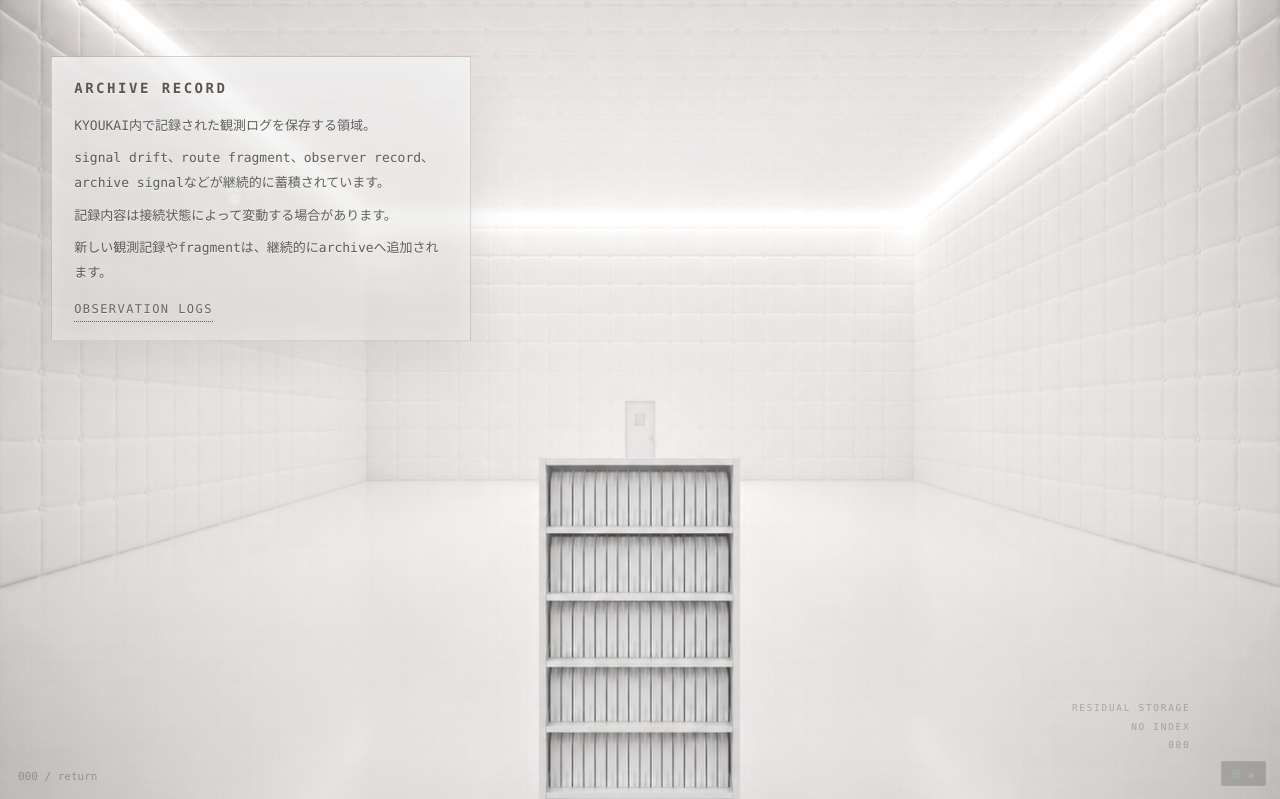
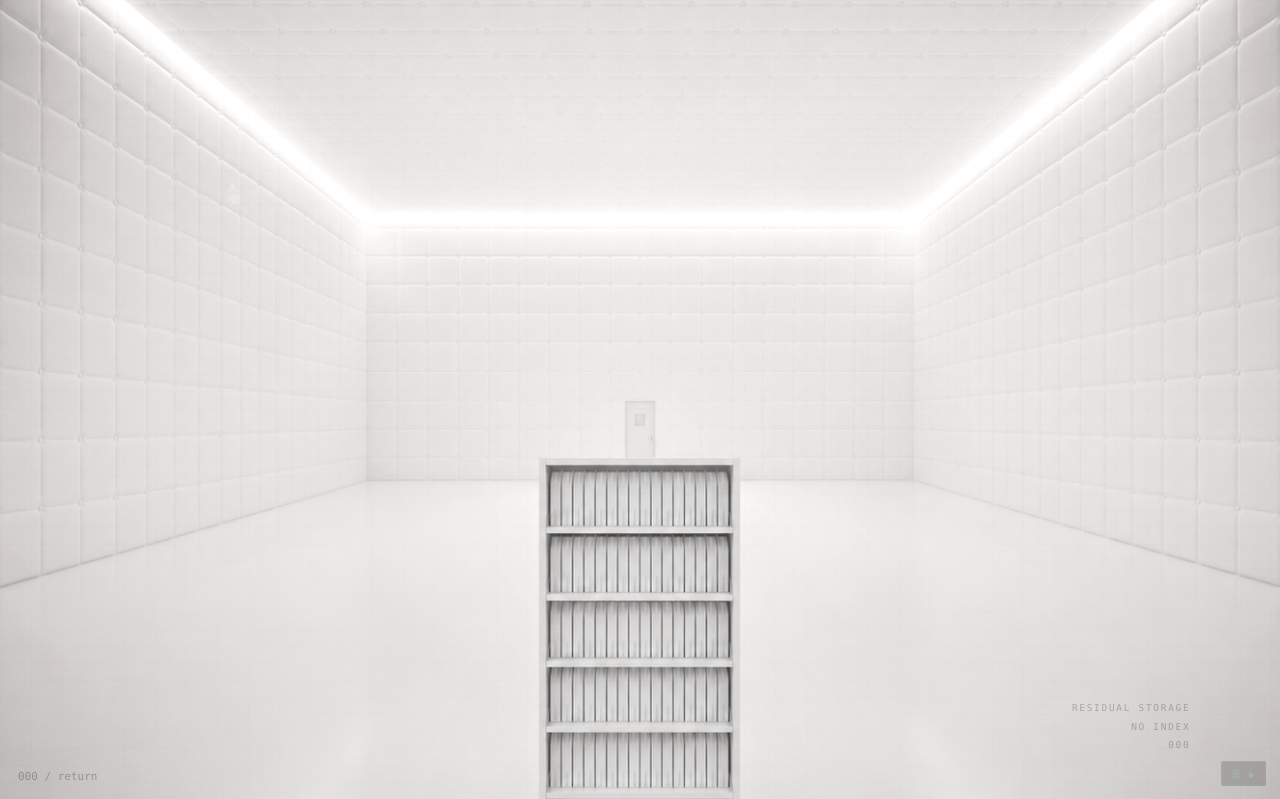
Before and after one commit to kaidoki-lab/kyoukai, a FastAPI app: page /archive in a window 1280 px wide. Shown: the top 799 px of the page. Run offline with FastAPI, Linux system fonts and the light colour scheme; data comes from the database, SQL or seed files in the repository.

Commit message:
Remove AdSense-specific explanatory overlays

```diff
--- a/static/drift-flags.css
+++ b/static/drift-flags.css
@@ -13,12 +13,6 @@
   animation: driftStatic 9s steps(4, end) infinite;
 }
 
-.drift-from-null .altar-side {
-  box-shadow:
-    0 0 18px rgba(0, 0, 0, 0.34),
-    inset 0 0 28px rgba(0, 0, 0, 0.72);
-}
-
 .drift-from-outside .signal-chapel-frame::after {
   position: absolute;
   inset: 0;
@@ -31,13 +25,6 @@
   mix-blend-mode: screen;
   opacity: 0.48;
   animation: driftStatic 7s steps(3, end) infinite;
-}
-
-.drift-from-outside .signal-info {
-  border-color: rgba(230, 210, 150, 0.26);
-  box-shadow:
-    0 0 18px rgba(218, 181, 96, 0.18),
-    inset 0 0 24px rgba(0, 0, 0, 0.52);
 }
 
 .drift-from-signal .archive-frame::after {
@@ -68,12 +55,6 @@
   text-align: right;
 }
 
-.drift-fragment--signal {
-  margin-top: 10px;
-  color: rgba(228, 205, 142, 0.68);
-  font-size: 11px;
-}
-
 @keyframes driftStatic {
   0%, 100% { opacity: 0.34; transform: translate3d(0, 0, 0); }
   45% { opacity: 0.5; transform: translate3d(1px, -1px, 0); }
--- a/static/drift-flags.js
+++ b/static/drift-flags.js
@@ -63,16 +63,6 @@
     target.append(fragment);
   }
 
-  function addSignalFragment() {
-    const target = document.querySelector(".signal-info");
-    if (!target || document.querySelector("[data-drift-signal]")) return;
-    const fragment = document.createElement("p");
-    fragment.className = "drift-fragment drift-fragment--signal";
-    fragment.dataset.driftSignal = "outside";
-    fragment.textContent = "外部由来 / 戻り値なし";
-    target.append(fragment);
-  }
-
   function bindTouchFlags(flags, path) {
     if (path === "/null") {
       document.addEventListener("click", (event) => {
@@ -105,7 +95,6 @@
 
     if (path === "/signal" && previousFlags.visited_outside) {
       addBodyClass(DRIFT_CLASSES.visited_outside);
-      addSignalFragment();
     }
   }
 
--- a/templates/archive.html
+++ b/templates/archive.html
@@ -39,16 +39,6 @@
         <span data-click-count>000</span>
       </div>
 
-      <section class="archive-info" aria-labelledby="archive-info-title">
-        <h2 id="archive-info-title">ARCHIVE RECORD</h2>
-        <p>KYOUKAI内で記録された観測ログを保存する領域。</p>
-        <p>
-          signal drift、route fragment、observer record、archive signalなどが継続的に蓄積されています。
-        </p>
-        <p>記録内容は接続状態によって変動する場合があります。</p>
-        <p>新しい観測記録やfragmentは、継続的にarchiveへ追加されます。</p>
-        <a class="info-log-link" href="/archive/logs">OBSERVATION LOGS</a>
-      </section>
     </figure>
     <a class="archive-return" href="/" aria-label="入口へ戻る">000 / return</a>
   </main>
```
Also changed, not shown: templates/home.html (+0 -21 lines), templates/null.html (+0 -11 lines), templates/signal.html (+0 -11 lines).
